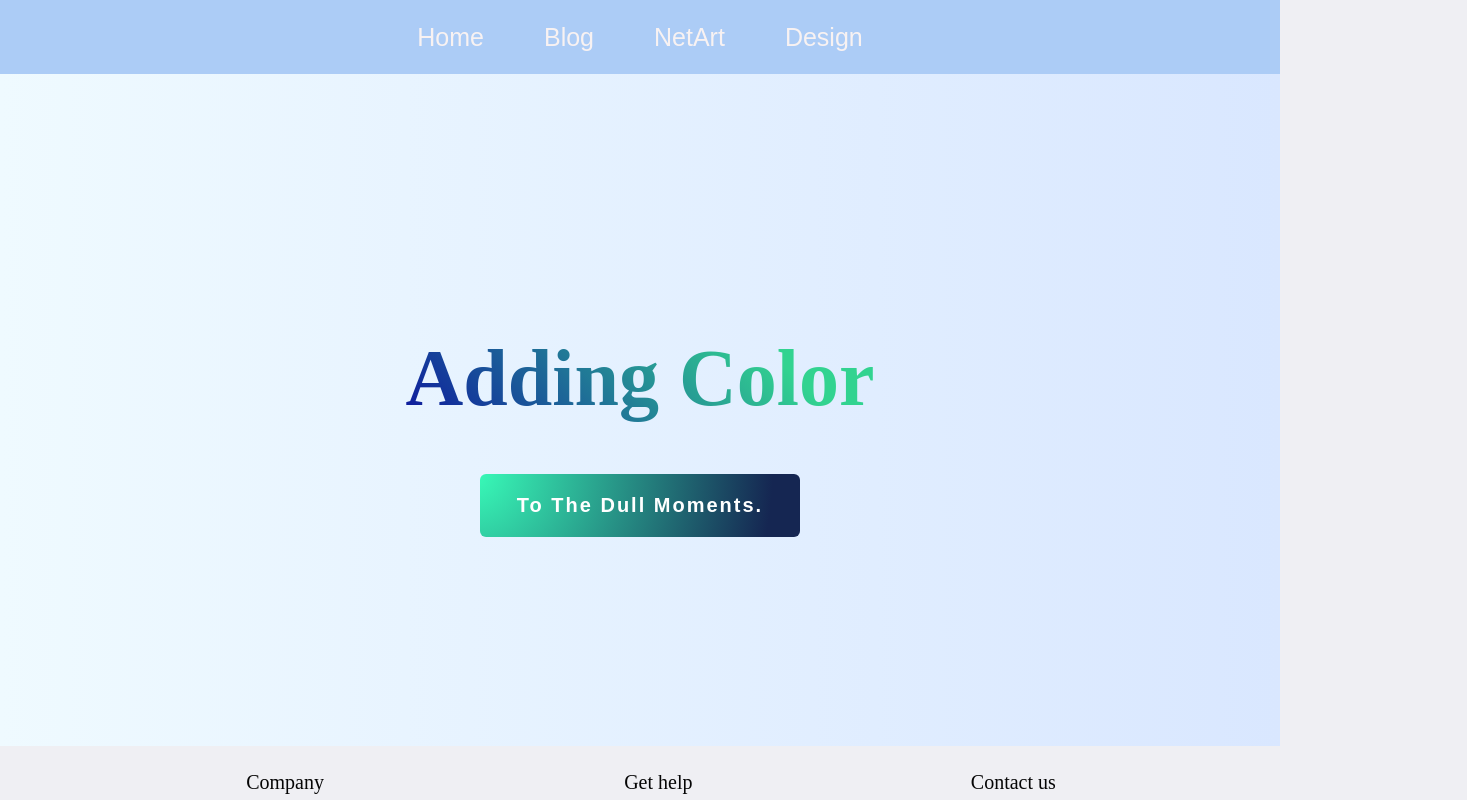
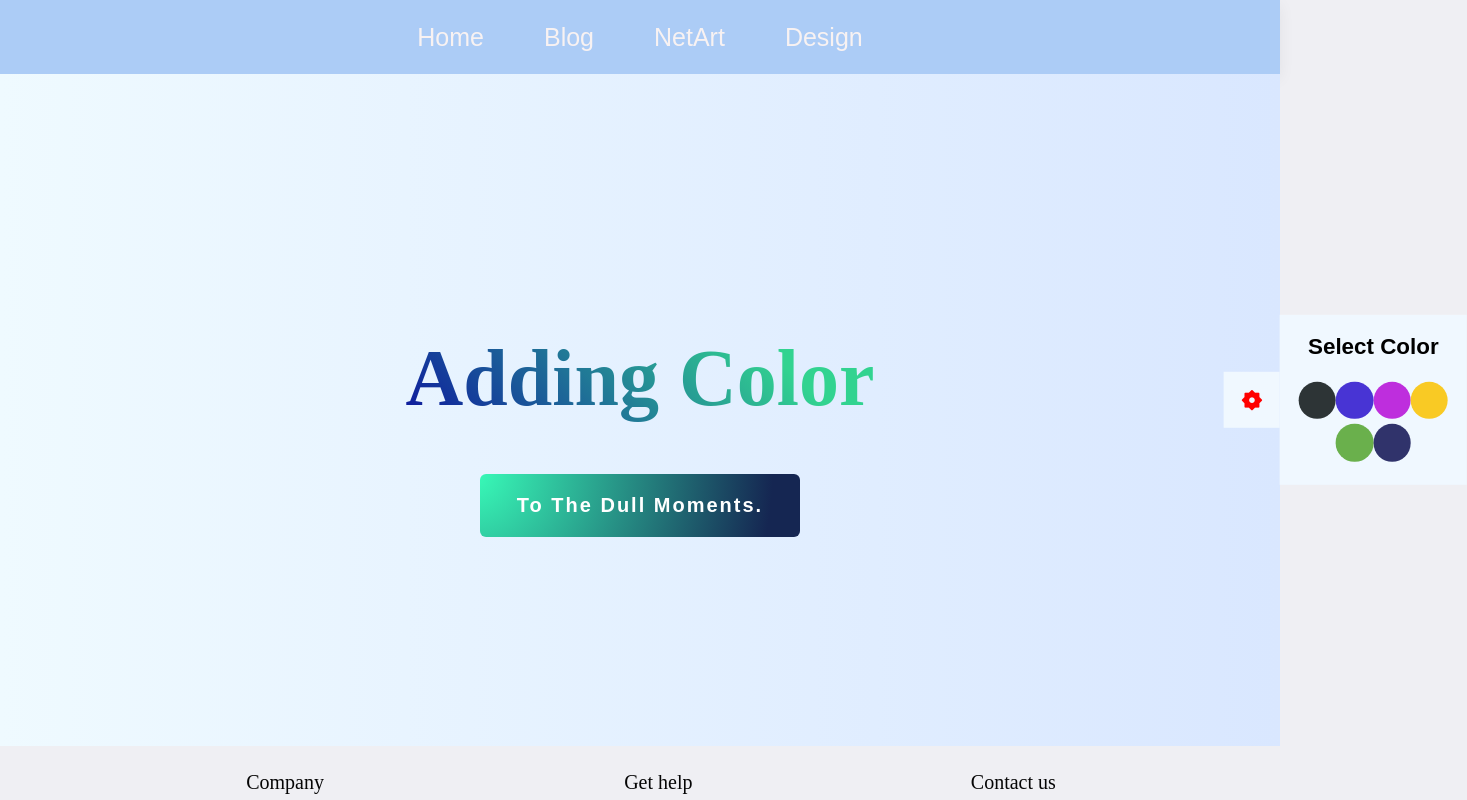
Before and after one commit to sibusisiwe0405/react-, a React (Create React App) app: page / in a window 1280 px wide. Shown: the top 800 px of the page, 1467 px wide, since content can reach past the window. Built offline with nearby package versions, Linux system fonts and the light colour scheme; a web font is replaced by a local one.

Commit message:
theme changes etc
New adjustments to the theme switch and blogs

```diff
--- a/public/index.html
+++ b/public/index.html
@@ -8,6 +8,7 @@
     />
     <meta name="theme-color" content="#000000" />
     <link rel="manifest" href="%PUBLIC_URL%/workplace.json" />
+    <link href="https://cdn.jsdelivr.net/npm/remixicon@3.2.0/fonts/remixicon.css" rel="stylesheet">
 
     <title>My React App</title>
     <link
--- a/src/App.jsx
+++ b/src/App.jsx
@@ -8,14 +8,38 @@ import Footer from "./components/Footer.jsx";
 import Styleguide from "./components/Styleguide.jsx";
 import { Routes } from 'react-router-dom';
 import { Route } from 'react-router-dom';
-import React,{ Component } from "react";
+import React,{ Component, useEffect } from "react";
 import { Link } from "react-router-dom";
+import ColorItem from './color-item';
+import { useState } from "react";
+
 
 import "./styles.css";
 
 
-class App extends Component {
-  render(){
+const App =() => {
+
+  const colors = ['#2d3436' , '#4834d4' , '#be2edd' , '#f9ca24' , '#6ab04c' , '#30336b'];
+
+  const[state,setState] = useState(false)
+
+  useEffect(() => {
+const currentColor = localStorage.getItem('color')
+console.log(currentColor)
+
+  }, [])
+    const setTheme = (color) =>{
+      document.documentElement.style.setProperty('--bg-color' , color)
+    }
+
+    const setColor = (event) => {
+      const currentColor = window.getComputedStyle(document.documentElement).getPropertyValue('--bg-color');
+      setTheme(currentColor);
+      localStorage.setItem('color', currentColor);
+    }
+
+
+
   return (
 
 
@@ -33,7 +57,14 @@ class App extends Component {
             </div>
 
         </nav>
+        <div className={"color-switcher ${state && 'color-switcher--open'}"}>
 
+          <button onClick={() => setState(prevState => !prevState)}><i
+          className="ri-settings-2-fill"></i></button>
+          <h2 className="headingg">Select Color</h2>
+        <div className="color-list"></div>
+        {colors.map((color , idx) => <ColorItem key={idx} setColor={setColor}color = {color}/> )}
+        </div>
       <Routes>
 
         <Route  path='/' element={<Home/>}/>
@@ -51,6 +82,7 @@ class App extends Component {
 
   );
 }
-}
+
+
 
 export default App;
--- /dev/null
+++ b/src/color-item.js
@@ -0,0 +1,4 @@
+const ColorItem =({color, setColor})=> <div onClick ={setColor} className="color-item" style={{'--bg-color':color}}></div>
+
+
+export default ColorItem;
--- a/src/components/Pages/Blogs/blog1.jsx
+++ b/src/components/Pages/Blogs/blog1.jsx
@@ -21,7 +21,7 @@ class blog1 extends Component {
         I personally think traditional art forms are still profound and can never truly be replaced; however, I find this net art form interesting because of how diverse an art piece can become. I enjoyed engaging with <a href="https://anthology.rhizome.org/my-boyfriend-came-back-from-the-war" className="blinks">‘My boyfriend came back from the war’</a> art piece.
         I like how the user gets to interact with the piece to hear about the story and how we get to sort of be in control to some extent of how the conversation goes.
       </p>
-      <img src="/Images/Screenshot 2023-04-22 at 01.06.18.png" className="Bimages" alt="Web image" />
+      <img src="./Images/Screenshot 2023-04-22 at 01.06.18.png" className="Bimages" alt="Web image" />
       <p>
         It has been an interesting week with a lot of content to take in. I have not fully figured out how I want to do my website, but the resources provided to us are very helpful in getting ideas and seeing what I would like to make.
         I am also still unsure of how these dev blogs are meant to be structured; however, I am looking forward to the feedback and writing more critical pieces.
--- /dev/null
+++ b/src/components/Pages/Blogs/blog3.jsx
@@ -0,0 +1,2 @@
+import React, { Component } from 'react'
+import "./blogstyles.css";
--- /dev/null
+++ b/src/components/Styleguide.css
@@ -0,0 +1,36 @@
+.Heading{
+    font-family: Impact, Haettenschweiler, 'Arial Narrow Bold', sans-serif;
+    font-size: 100px;
+    margin-top: 30px;
+    text-align: center;
+    color: black;
+}
+.stylePic {
+
+    height: 50%;
+    width: 50%;
+padding: 50px;
+
+  }
+  .column {
+    position: relative;
+    display: flex;
+
+  }
+  .row{
+    display: flex;
+  }
+  .headings{
+    margin-left: 50px;
+    margin-right: 50px;
+    text-align: justify;
+  }
+  .Wheading{
+text-align: center;
+font-size: 40px;
+font-family: Impact, Haettenschweiler, 'Arial Narrow Bold', sans-serif;
+  }
+  .WPic{
+    align-items: center;
+margin-left: 25%;
+  }
--- a/src/components/Styleguide.jsx
+++ b/src/components/Styleguide.jsx
@@ -1,9 +1,29 @@
 import React from 'react'
-
+import './Styleguide.css';
 const Styleguide = () => {
   return (
-    <div><h1>Iam design</h1></div>
-  )
+    <div>
+      <h1>Design Process</h1>
+      <p className='headings'>For this website i wanted to create a website coloring book where i can change the background color using a color picker as the user interacts and engages with it.
+            The site in and of itself was/is to be considered internet art.</p>
+            <p class="headings">Below is my planning process for my previous website where i created a mood board and concept board to jot down my ideas and the vision i had in mind for the site. This new react website is an extention of my previous site which is why i have included the previous concept as a reference.
+                Previously I wanted to have a site where it starts off plain in black and white and when the user interacts with the site and clicks on buttons it leaves color as they go. For my current site i have changed this and i want to make the user switch the background color by choosing a color from a color palette.
+                 I feel that this gives the illusion that the user is able to intercat with site using their desired color and be able to have a coloful looking website.
+                I also wanted elements such as hover effets that reveal color behind a B&W or blurry image. The hover effects would have added to the visual elements of the site as they would have had different shapes.
+                The concept board shows examples and explanation of the different elements of the site.
+                A critical reflection can be found in the blog section.
+            </p>
+            <div className="column">
+  <img src="./Images/moodboard.png" className="stylePic" alt="Initial Hpage" style={{ width: '50%' }} />
+  <img src="./Images/concept.png" className="stylePic" alt="Concept idea" style={{ width: '50%' }} />
+</div>
+
+
+      </div>
+
+  );
 }
 
+
+
 export default Styleguide
--- a/src/styles.css
+++ b/src/styles.css
@@ -1,3 +1,7 @@
+:root{
+  --bg-color: pink;
+
+}
 * {
     margin: 0;
     padding: 0;
@@ -8,3 +12,47 @@
     font-family: sans-serif;
     text-align: center;
   }
+  .color-switcher{
+    width: 10rem;
+    background-color: aliceblue;
+    padding: 1rem;
+    position: absolute;
+    right: 0;
+top: 50%;
+transform: translate(100%, -50%);
+  }
+  .color-switcher--open{
+    transform: translate(0, -50%);
+  }
+  .headingg{
+    font-size: 1.2rem;
+    margin-bottom: 1.2rem;
+
+  }
+  .color-list{
+    display: grid;
+    grid-template-columns: repeat(3,1fr);
+    gap: 1rem;
+  }
+  .color-item{
+    display: inline-block;
+    align-items: center;
+    width: 2rem;
+    height: 2rem;
+    border-radius: 50%;
+    background-color:  var(--bg-color);
+  }
+  button{
+    width: 3rem;
+    height: 3rem;
+    background-color: aliceblue;
+    border: none;
+    color: red;
+    font-size: 1.2rem;
+    position: absolute;
+    left: 0;
+    top: 50%;
+    transform: translate(-100%, -50%);
+    display: grid;
+    place-items: center;
+  }
```
Also changed, not shown: src/components/Pages/Blogs/blog2.jsx (+34 -0 lines).
